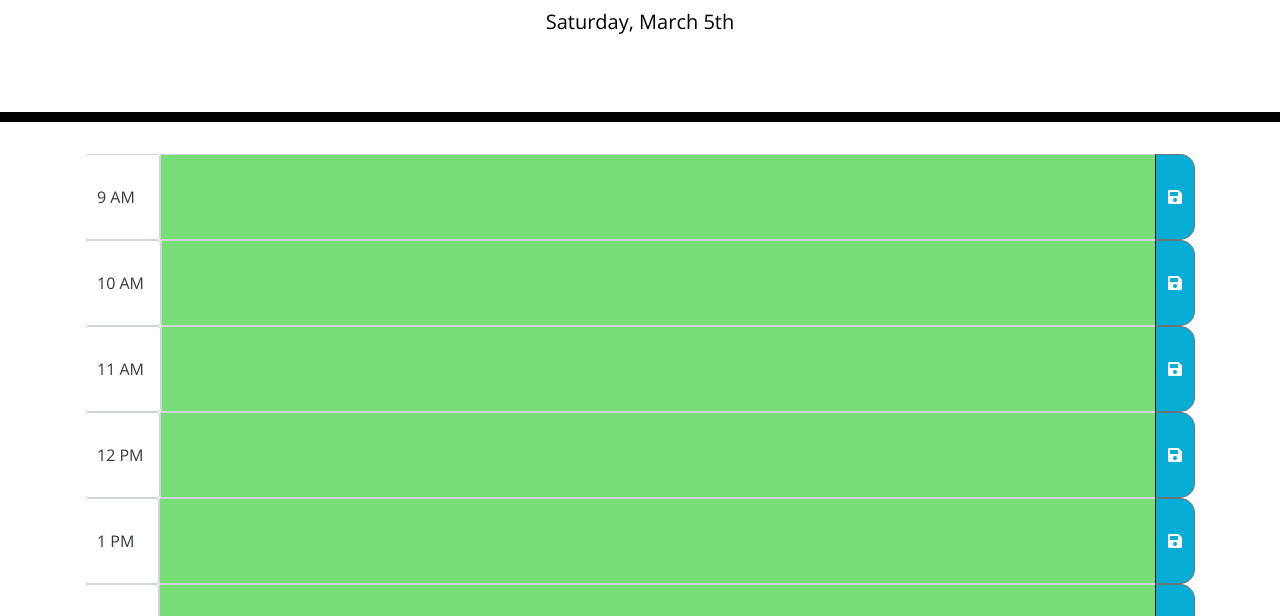
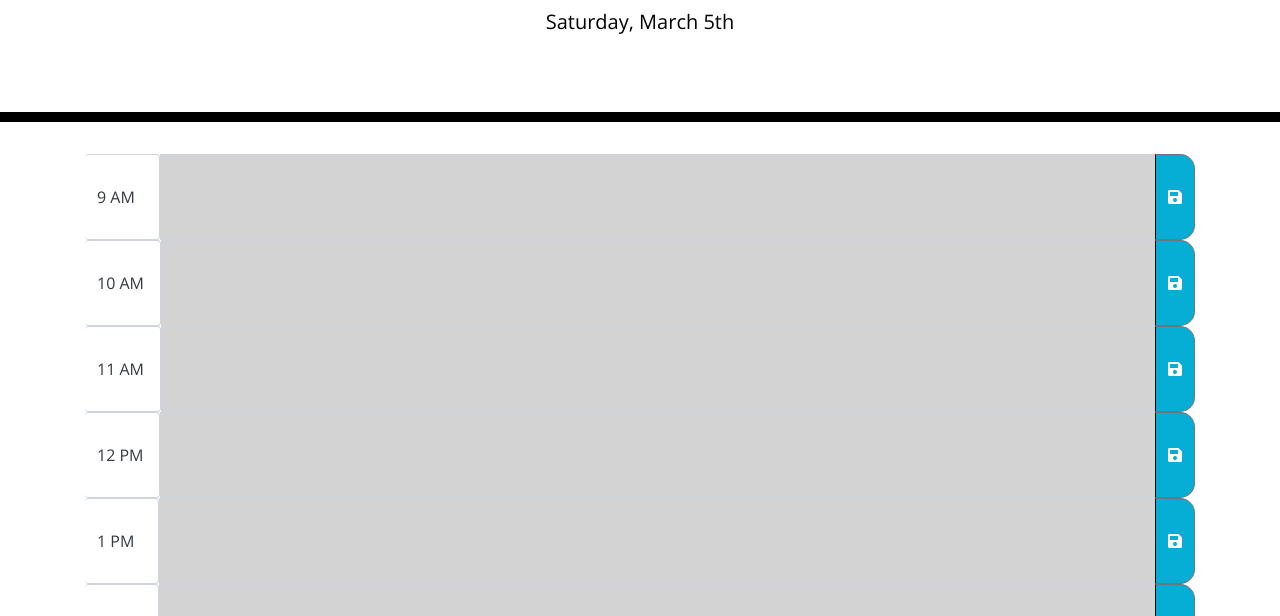
Before and after one commit to mae2136/Work-Day-Scheduler, a plain HTML site: page index.html in a window 1280 px wide. Shown: the part 182-798 px from the top of the page. Drawn offline with nearby package versions, Linux system fonts and the light colour scheme.

Commit message:
script.js: - Fix renderColor by pointing to $(this).
style.css:
- Change text color to black.

readme.me:
- Populate with information and screenshot.

- Add screenshot.

```diff
--- a/script.js
+++ b/script.js
@@ -9,6 +9,7 @@ var checkTime = [];
 $.each(blockTime, function (i) {
     checkTime.push(moment(blockTime[i], `HH`));
 });
+
 renderColor();
 
 // Event object storage
@@ -33,11 +34,11 @@ function renderColor() {
     $("textarea").each(function (i) {
         // If time block time (hour) is before today (hour), add past class color
         if (checkTime[i].isBefore(today, `hour`)) {
-            $("textarea").addClass(`past`);
+            $(this).addClass(`past`);
         } else if (checkTime[i].isSame(today, `hour`)) {
-            $("textarea").addClass(`present`);
+            $(this).addClass(`present`);
         } else {
-            $("textarea").addClass(`future`);
+            $(this).addClass(`future`);
         }
         // Else If time block time (hour) is same as today (hour), add present class color
         // Else, add future class color
--- a/style.css
+++ b/style.css
@@ -44,17 +44,17 @@ textarea {
 
 .past {
   background-color: #d3d3d3;
-  color: white;
+  color: black;
 }
 
 .present {
   background-color: #ff6961;
-  color: white;
+  color: black;
 }
 
 .future {
   background-color: #77dd77;
-  color: white;
+  color: black;
 }
 
 .saveBtn {
```
Also changed, not shown: screenshot.PNG (added), 1 other file.
